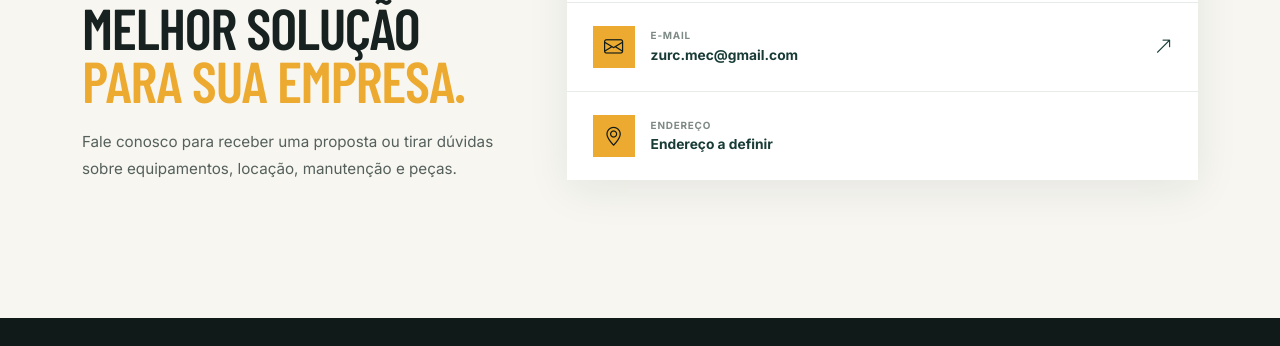
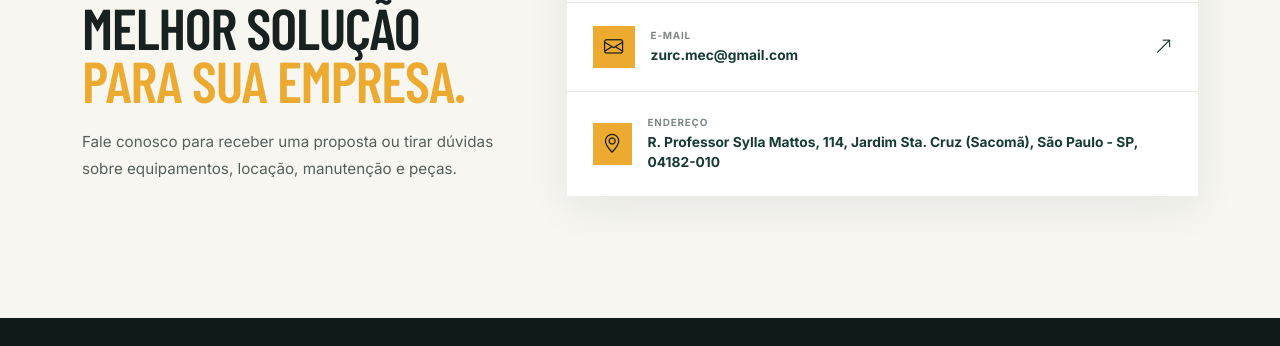
Before and after one commit to cenowador/site-emptec, a plain HTML site: page index.html in a window 1280 px wide. Shown: the part 3815-4161 px from the top of the page. Drawn offline with nearby package versions, Linux system fonts and the light colour scheme.

Commit message:
Add address

```diff
--- a/index.html
+++ b/index.html
@@ -364,7 +364,13 @@
                 ></a>
                 <div class="contact-address">
                   <i class="bi bi-geo-alt"></i
-                  ><span><small>Endereço</small><b>Endereço a definir</b></span>
+                  ><span
+                    ><small>Endereço</small
+                    ><b
+                      >R. Professor Sylla Mattos, 114, Jardim Sta. Cruz
+                      (Sacomã), São Paulo - SP, 04182-010</b
+                    ></span
+                  >
                 </div>
               </div>
             </div>
```
